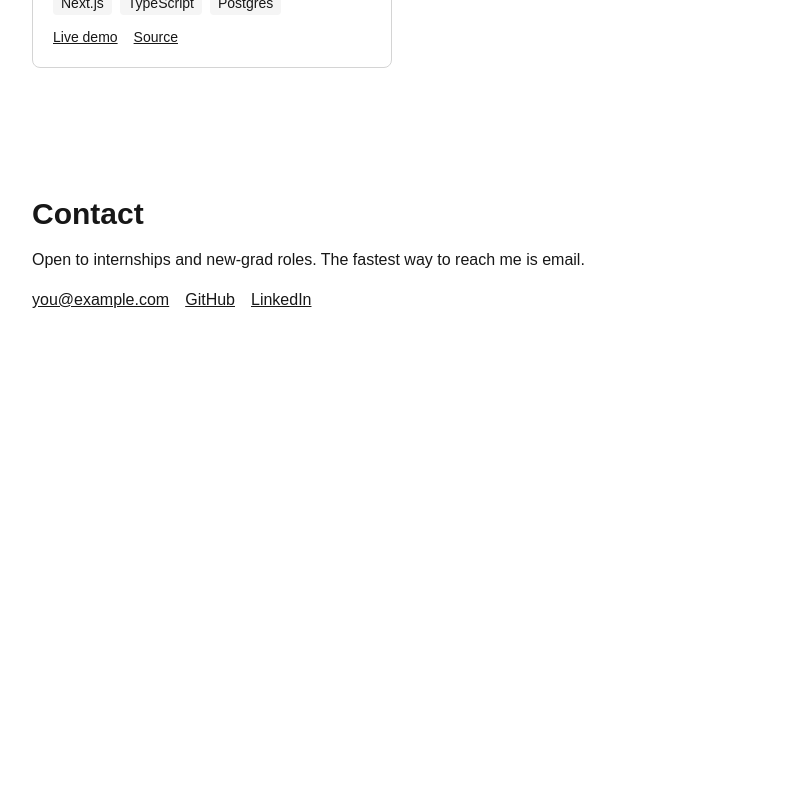
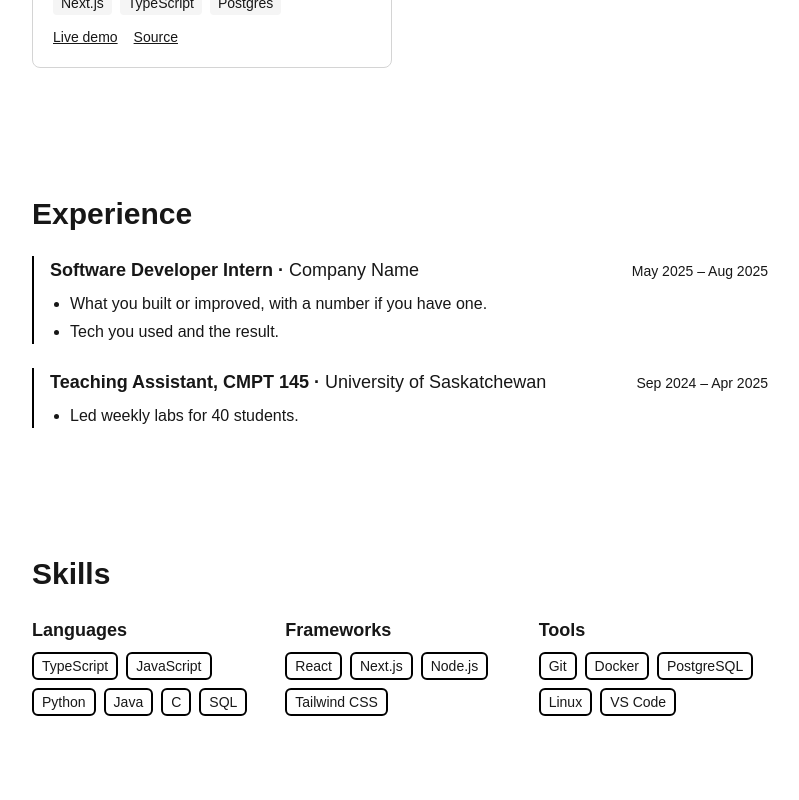
Before and after one commit to nhatle16/portfolio, a Next.js app: page / in a window 1280 px wide. Shown: the part 800-1600 px from the top of the page, without its empty margins (240-1039 px from the left). Before the commit the page ends 1176 px from the top, so only its background shows below. Built offline with nearby package versions, Linux system fonts and the light colour scheme.

Commit message:
feat(components): import Experience, Navbar, and Skills components in the main page

```diff
--- a/src/app/page.tsx
+++ b/src/app/page.tsx
@@ -1,7 +1,9 @@
 import { About } from "@/components/About";
 import { Contact } from "@/components/Contact";
+import { Experience } from "@/components/Experience";
 import { Hero } from "@/components/Hero";
 import { Projects } from "@/components/Projects";
+import { Skills } from "@/components/Skills";
 
 export default function Home() {
   return (
@@ -9,6 +11,8 @@ export default function Home() {
       <Hero />
       <About />
       <Projects />
+      <Experience />
+      <Skills />
       <Contact />
     </main>
   );
```
